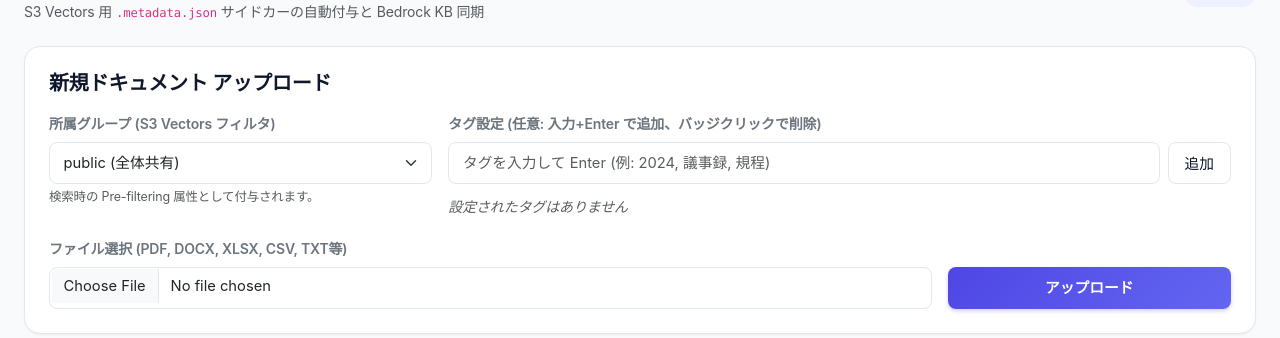
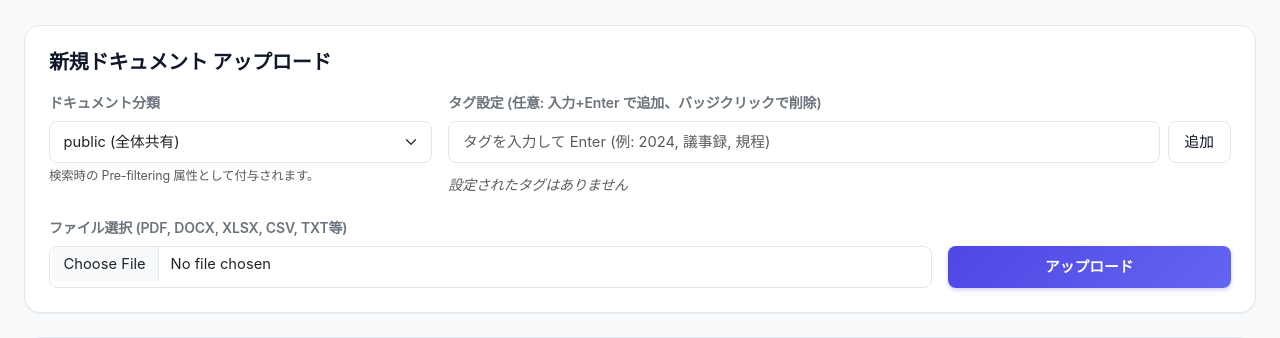
Before and after one commit to masapico/mini-aigw, a FastAPI app: template app/templates/knowledge.html in a window 1280 px wide. Shown: the part 131-469 px from the top of the page. Run offline with FastAPI, Linux system fonts and the light colour scheme; the template is opened without the code that fills it, so the values that code supplies are empty; some libraries are stand-ins or nearby versions.

Commit message:
feat: Update document management UI by removing outdated description and renaming group label

```diff
--- a/app/templates/knowledge.html
+++ b/app/templates/knowledge.html
@@ -6,9 +6,6 @@
 <div class="mb-4 d-flex justify-content-between align-items-center">
   <div>
     <h3 class="fw-bold mb-1">ナレッジベース ドキュメント管理</h3>
-    <p class="text-muted small mb-0">
-      S3 Vectors 用 <code>.metadata.json</code> サイドカーの自動付与と Bedrock KB 同期
-    </p>
   </div>
   <div class="text-end">
     <span class="badge-pill-modern badge-group font-monospace">Bucket: {{ bucket }}</span>
@@ -30,7 +27,7 @@
     <!-- 1行目: グループ選択 & タグ入力 (Enter追加 / クリック削除) -->
     <div class="row g-3 align-items-start mb-3">
       <div class="col-12 col-md-4">
-        <label class="form-label small fw-semibold text-secondary">所属グループ (S3 Vectors フィルタ)</label>
+        <label class="form-label small fw-semibold text-secondary">ドキュメント分類</label>
         <select class="form-select form-select-modern" name="group_name" required>
           <option value="public" selected>public (全体共有)</option>
           {% for g in groups %}
```
